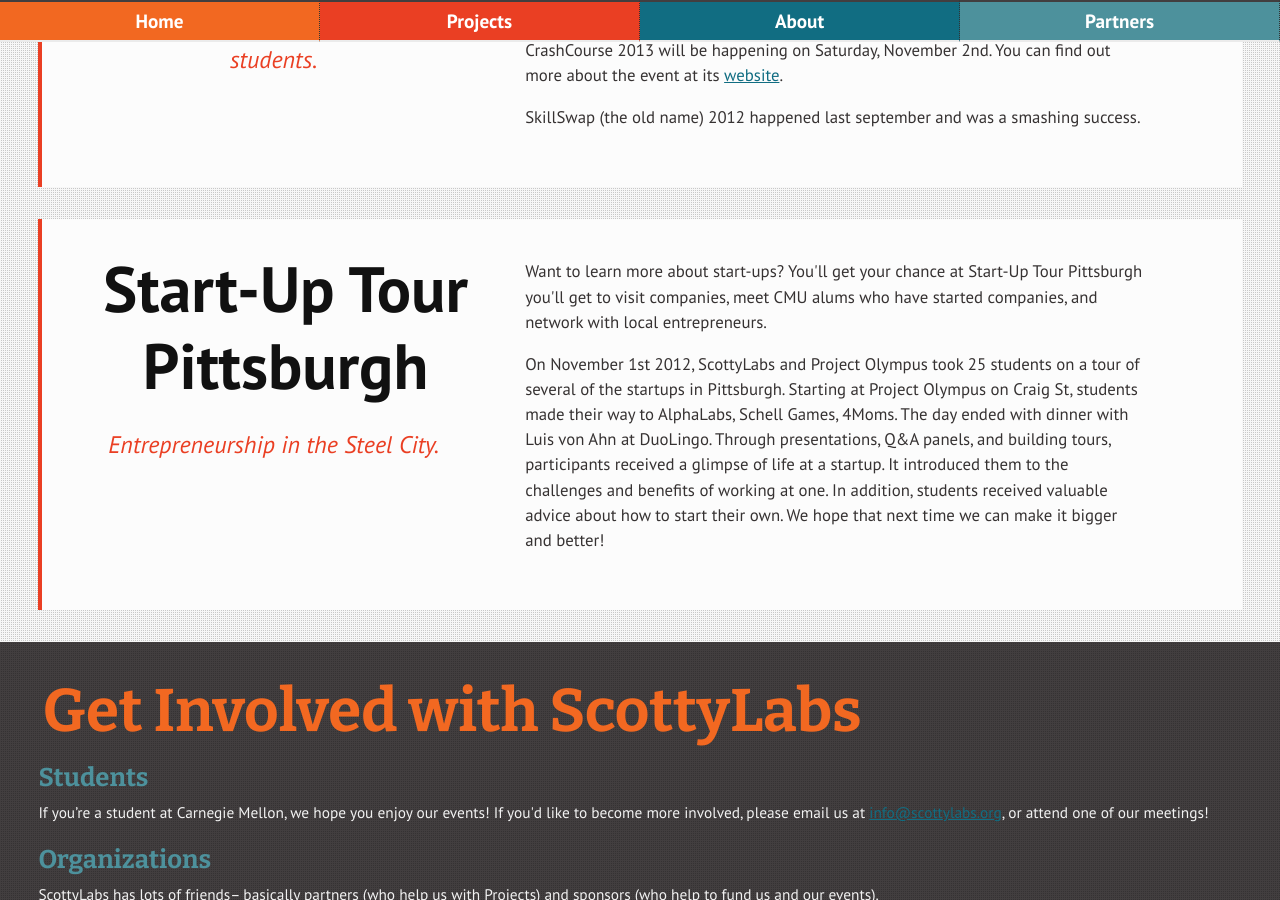
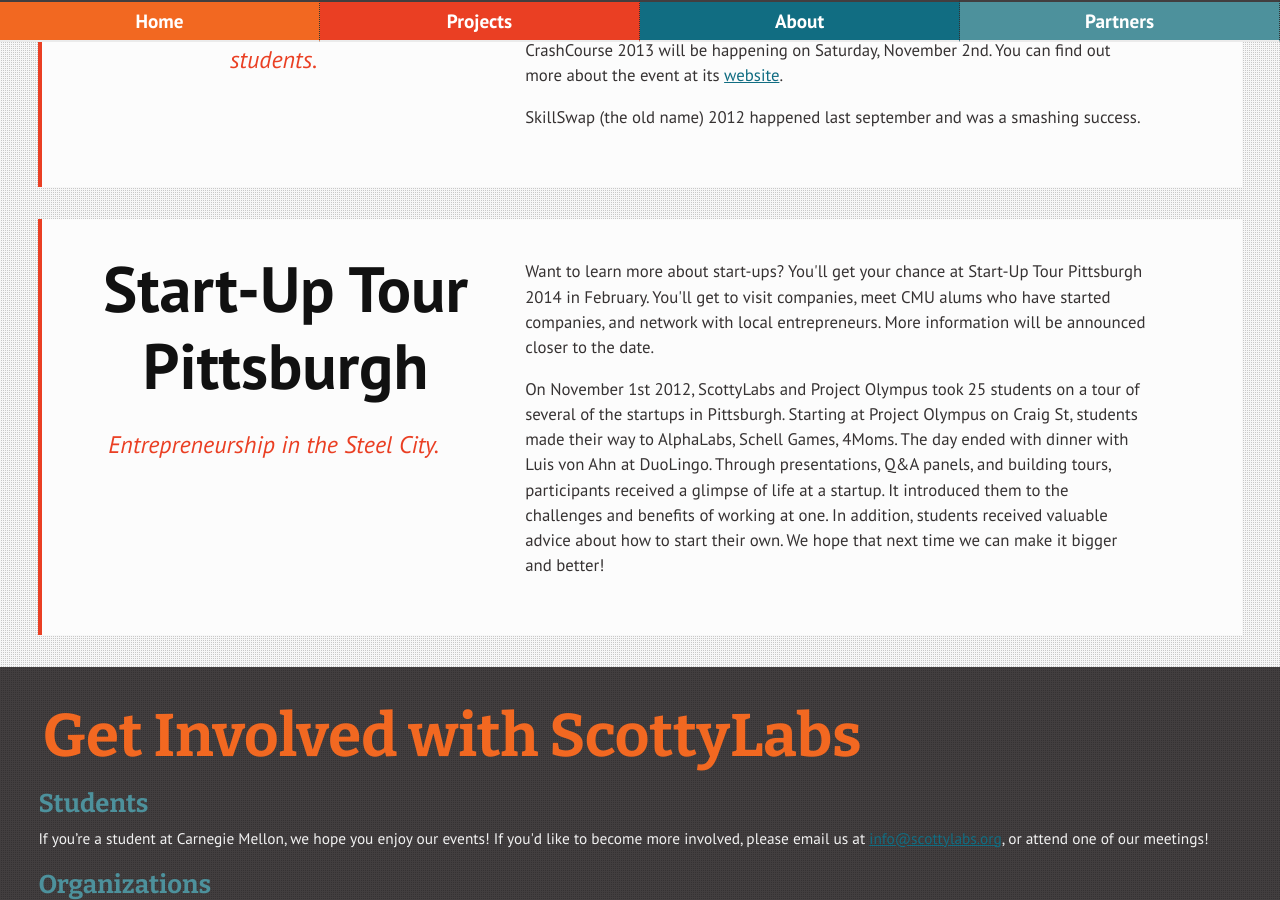
Before and after one commit to ScottyLabs/scottylabs.github.io, a Jekyll site: the page built from projects.html, in a window 1280 px wide and 900 px high, scrolled down 2020 px. Built offline with Jekyll 4.4.1, drawn with Linux system fonts in a browser that asks for light colours; nearby versions of some CDN libraries.

Commit message:
Updated projects.html

```diff
--- a/projects.html
+++ b/projects.html
@@ -104,8 +104,8 @@
 			</hgroup>
 			<p>
                 Want to learn more about start-ups? You'll get your chance at Start-Up Tour
-                Pittsburgh you'll get to visit companies, meet CMU alums who have started companies, and
-                network with local entrepreneurs.
+                Pittsburgh 2014 in February. You'll get to visit companies, meet CMU alums who have started companies, and
+                network with local entrepreneurs. More information will be announced closer to the date.
             </p>
 
 			<p>
```
